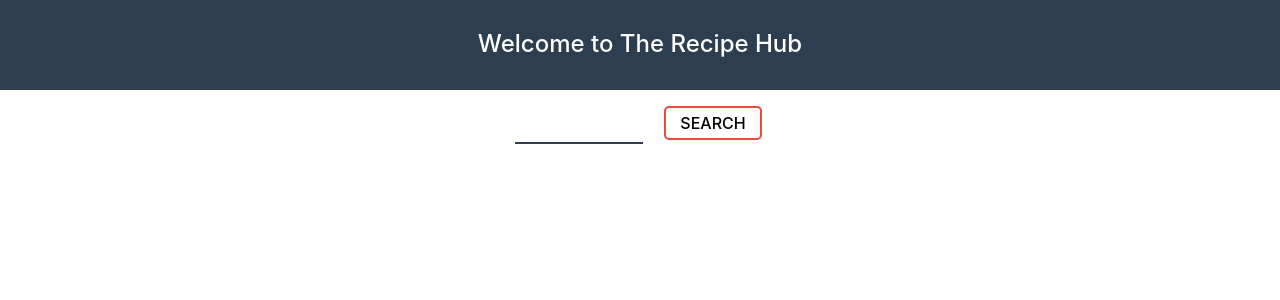
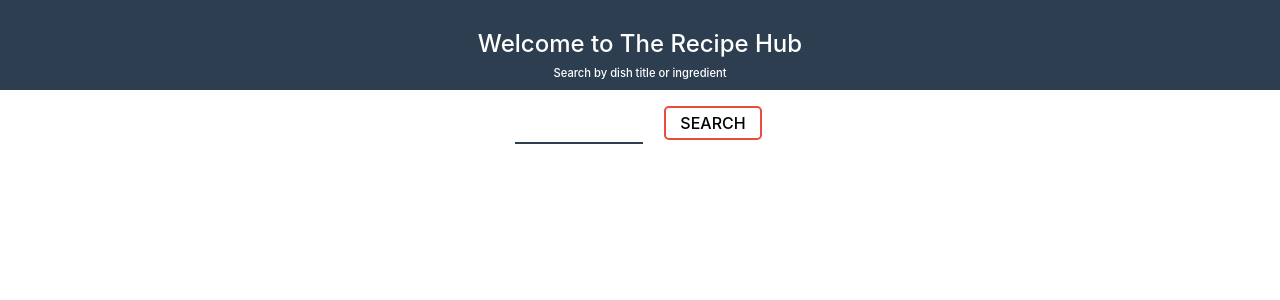
Before and after one commit to danielpickert/foodapp, a React (Create React App) app: page / in a window 1280 px wide. Shown: the top 300 px of the page. Built offline with nearby package versions, Linux system fonts and the light colour scheme.

Commit message:
added subheader and its css

```diff
--- a/src/App.js
+++ b/src/App.js
@@ -42,6 +42,7 @@ class App extends Component {
       <div className="App">
         <header className="App-header">
           <h1 className="App-title">Welcome to The Recipe Hub</h1>
+          <h4 className="App-subheader">Search by dish title or ingredient</h4>
 
         </header>
 
--- a/src/Style/App.css
+++ b/src/Style/App.css
@@ -36,6 +36,10 @@ button:hover {
 
 .App-title {
   font-size: 1.5em;
+}
+
+.App-subheader {
+  font-size: 0.7em;
 }
 
 .recipe_buttons {
```
